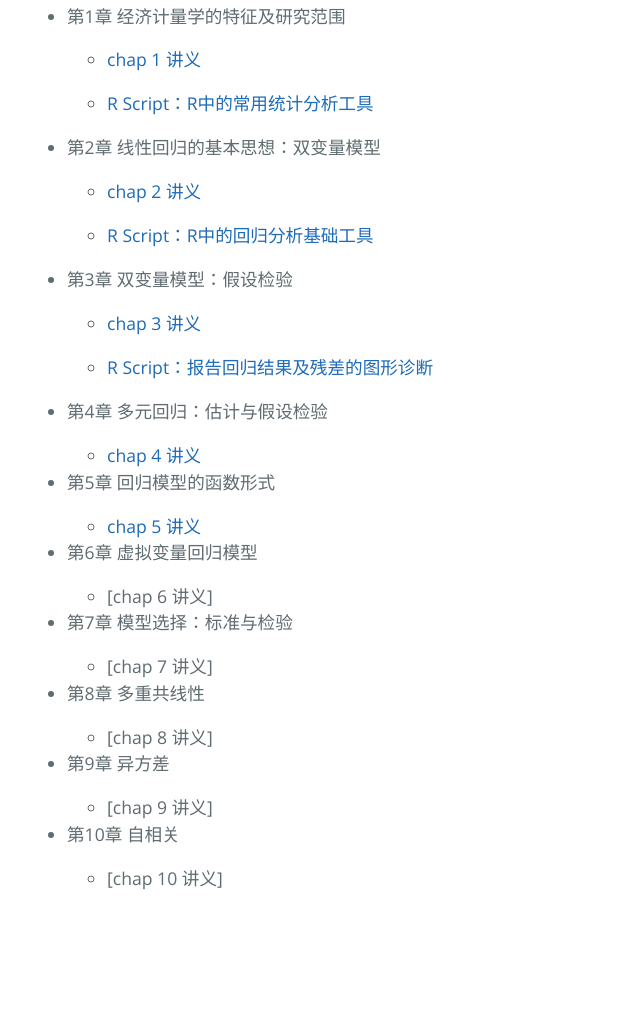
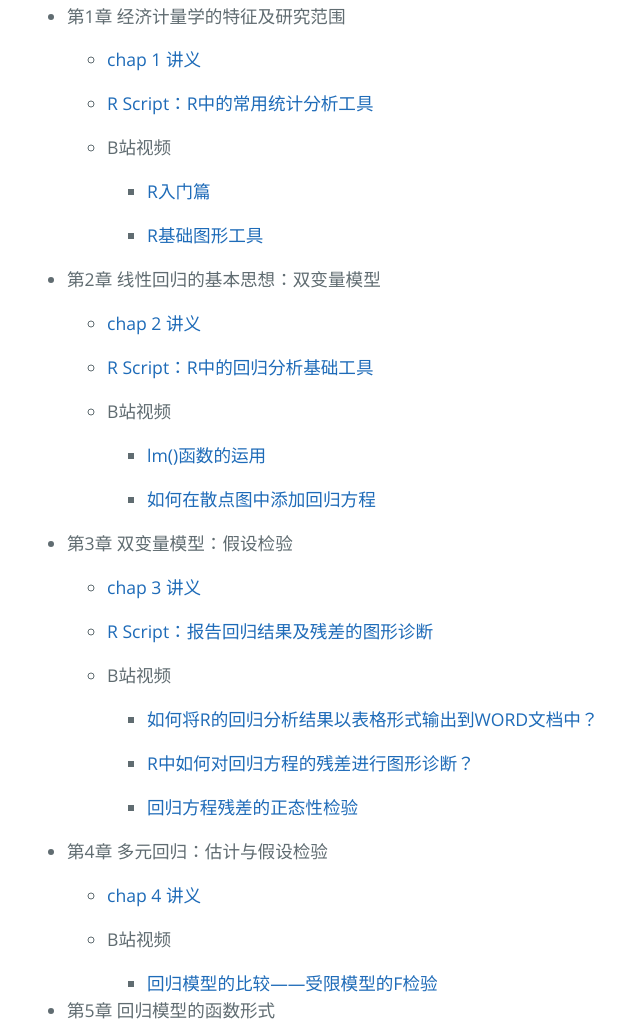
Before and after one commit to lizongzhang/econometrics2022, a plain HTML site: page index.html in a window 1280 px wide. Shown: the part 682-1708 px from the top of the page, without its empty margins (165-805 px from the left). Before the commit the page ends 1623 px from the top, so only its background shows below. Drawn offline with nearby package versions, Linux system fonts and the light colour scheme; some packages are replaced by stand-ins of ours.

Commit message:
Add files via upload

```diff
--- a/index.html
+++ b/index.html
@@ -12,7 +12,7 @@
 
 <meta name="author" content="Li Zongzhang" />
 
-<meta name="date" content="2022-10-25" />
+<meta name="date" content="2022-10-26" />
 
 <title>经济计量学</title>
 
@@ -59,7 +59,7 @@ code span.ot { color: #007020; }
 <section class="page-header">
 <h1 class="title toc-ignore project-name">经济计量学</h1>
 <h4 class="author project-author">Li Zongzhang</h4>
-<h4 class="date project-date">2022-10-25</h4>
+<h4 class="date project-date">2022-10-26</h4>
 </section>
 
 
@@ -90,6 +90,11 @@ qeff</p></li>
 讲义</a></p></li>
 <li><p><a href="https://lizongzhang.github.io/econometrics2022/R1.html">R
 Script：R中的常用统计分析工具</a></p></li>
+<li><p>B站视频</p>
+<ul>
+<li><p><a href="https://www.bilibili.com/video/BV1xa411D7o8">R入门篇</a></p></li>
+<li><p><a href="https://www.bilibili.com/video/BV11S4y1t76X">R基础图形工具</a></p></li>
+</ul></li>
 </ul></li>
 <li><p>第2章 线性回归的基本思想：双变量模型</p>
 <ul>
@@ -97,6 +102,11 @@ Script：R中的常用统计分析工具</a></p></li>
 讲义</a></p></li>
 <li><p><a href="https://lizongzhang.github.io/econometrics2022/R2.html">R
 Script：R中的回归分析基础工具</a></p></li>
+<li><p>B站视频</p>
+<ul>
+<li><p><a href="https://www.bilibili.com/video/BV1zg411o7Kp">lm()函数的运用</a></p></li>
+<li><p><a href="https://www.bilibili.com/video/BV1u841147DK">如何在散点图中添加回归方程</a></p></li>
+</ul></li>
 </ul></li>
 <li><p>第3章 双变量模型：假设检验</p>
 <ul>
@@ -104,11 +114,21 @@ Script：R中的回归分析基础工具</a></p></li>
 讲义</a></p></li>
 <li><p><a href="https://lizongzhang.github.io/econometrics2022/R3.html">R
 Script：报告回归结果及残差的图形诊断</a></p></li>
+<li><p>B站视频</p>
+<ul>
+<li><p><a href="https://www.bilibili.com/video/BV1J24y197LB">如何将R的回归分析结果以表格形式输出到WORD文档中？</a></p></li>
+<li><p><a href="https://www.bilibili.com/video/BV19V4y157KP">R中如何对回归方程的残差进行图形诊断？</a></p></li>
+<li><p><a href="https://www.bilibili.com/video/BV1ft4y1F7cJ">回归方程残差的正态性检验</a></p></li>
+</ul></li>
 </ul></li>
 <li><p>第4章 多元回归：估计与假设检验</p>
 <ul>
-<li><a href="https://lizongzhang.github.io/econometrics2022/chap4.html">chap 4
-讲义</a></li>
+<li><p><a href="https://lizongzhang.github.io/econometrics2022/chap4.html">chap 4
+讲义</a></p></li>
+<li><p>B站视频</p>
+<ul>
+<li><a href="https://www.bilibili.com/video/BV1tg411a7ut">回归模型的比较——受限模型的F检验</a></li>
+</ul></li>
 </ul></li>
 <li><p>第5章 回归模型的函数形式</p>
 <ul>
```
